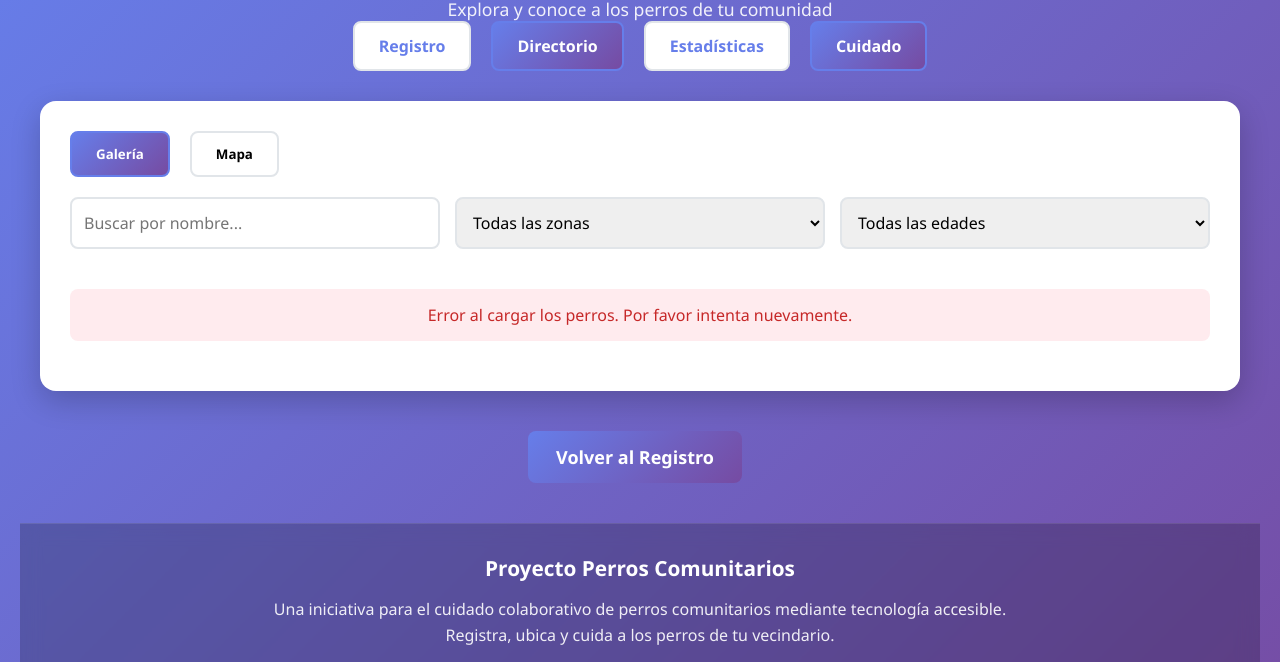
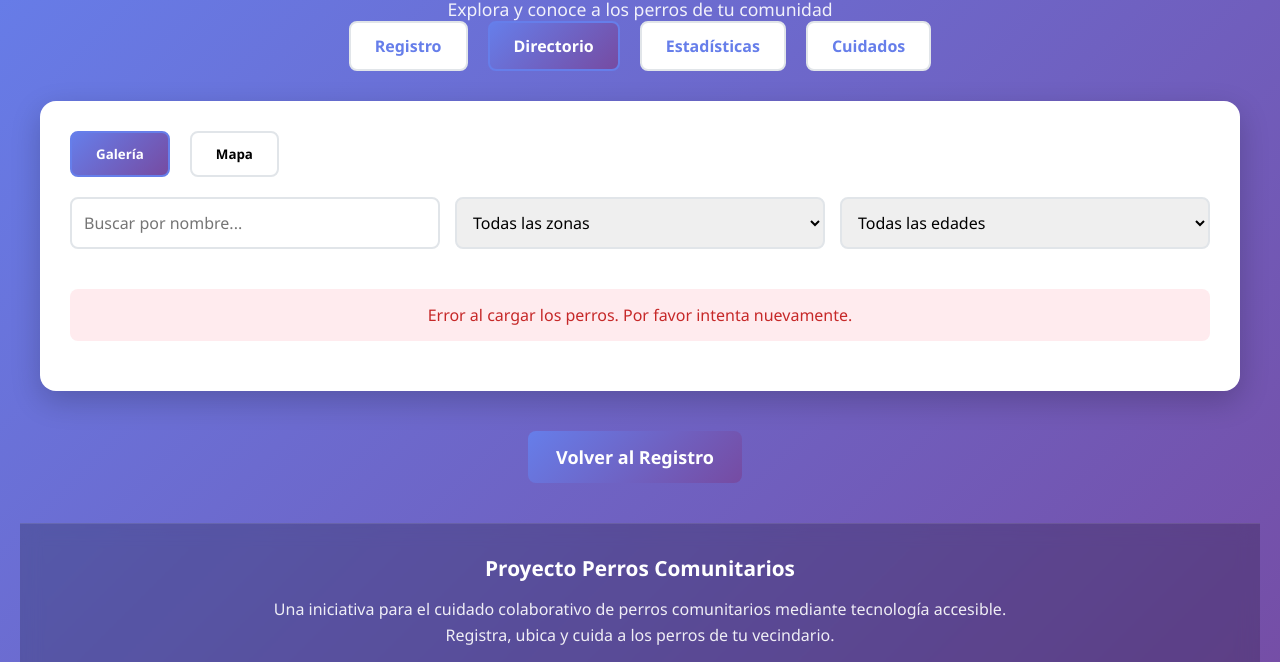
Before and after one commit to Yan-Toro/App-perros-comunitarios, a plain HTML site: page directorio.html in a window 1280 px wide. Shown: the part 88-750 px from the top of the page. Drawn offline with nearby package versions, Linux system fonts and the light colour scheme; no server answers.

Commit message:
arreglar boton cuidados

```diff
--- a/directorio.html
+++ b/directorio.html
@@ -20,7 +20,7 @@
                 <a href="index.html" class="nav-btn"> Registro</a>
                 <a href="directorio.html" class="nav-btn active"> Directorio</a>
                 <a href="estadisticas.html" class="nav-btn"> Estadísticas</a>
-                <a href="cuidados.html" class="nav-btn active"> Cuidado</a>
+                <a href="cuidados.html" class="nav-btn"> Cuidados</a>
             </div>
         </header>
 
```
Also changed, not shown: cuidados.html (+1 -1 lines), estadisticas.html (+1 -1 lines), index.html (+1 -1 lines).
